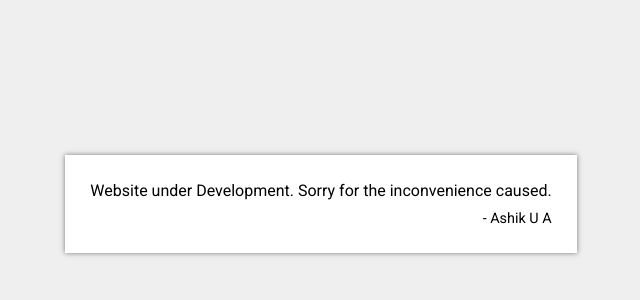
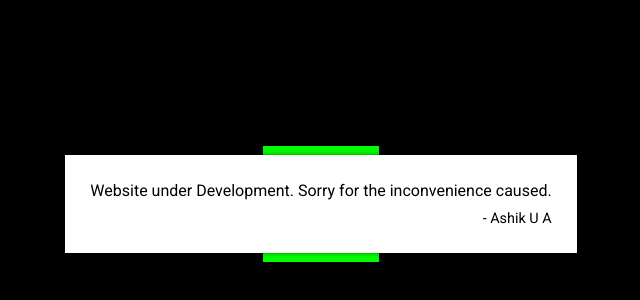
Before and after one commit to Ashik-U-A/Ashik-U-A.github.io, a website: page index.html in a window 1280 px wide. Shown: the part 196-496 px from the top of the page, without its empty margins (319-959 px from the left). Drawn offline with Linux system fonts and the light colour scheme.

Commit message:
Conversion of Scripts to Modules.
Async Module Loading (For Main Module).
Addition of Basic Scene , Camera and Renderer for the World.

```diff
--- a/index.html
+++ b/index.html
@@ -1,11 +1,11 @@
 <!DOCTYPE html>
 <html lang="en">
     <head>
-    <meta charset="UTF-8">
-    <meta name="viewport" content="width=device-width, initial-scale=1.0">
-    <meta http-equiv="X-UA-Compatible" content="ie=edge">
+        <meta charset="UTF-8" />
+        <meta name="viewport" content="width=device-width, initial-scale=1.0" />
+        <meta http-equiv="X-UA-Compatible" content="ie=edge" />
         <title>Portfolio | Ashik U A</title>
-    <link rel="stylesheet" href="./styles/general.css">
+        <link rel="stylesheet" href="./styles/general.css" />
     </head>
     <body>
         <div class="info">
@@ -13,14 +13,23 @@
             <span class="sign">- Ashik U A</span>
         </div>
 
+        <div class="world"></div>
+
+        <!-- The Pre Loader Section appears above anything in this page. The Script takes care of the functionality of this section -->
         <div class="pre-loader">
-        <div class="progress"><div class="bar" id="progress-bar"></div></div>
+            <div class="progress">
+                <div class="bar" id="progress-bar"></div>
+            </div>
             <p>Testing Libraries and Preloaders</p>
         </div>
 
-    <script src="./scripts/bootstrap.js"></script>
         <script>
+            (async () => {
+                const { bootstrap_libraries } = await import(
+                    "./scripts/bootstrap.js"
+                );
                 bootstrap_libraries();
+            })();
         </script>
     </body>
 </html>
--- a/scripts/bootstrap.js
+++ b/scripts/bootstrap.js
@@ -1,3 +1,5 @@
+import { world_creator } from "./world-creator.js";
+
 /**
  * Functions that affect the Pre-Loader phase of the page.
  */
@@ -26,13 +28,15 @@ function close_preloader() {
 /**
  * Functions that are the Core of the Page.
  */
-function bootstrap_libraries() {
+export function bootstrap_libraries() {
+    console.log("Bootstraping Started");
     fetch_lib("three.min.js", event => {
         update_progress((event.loaded / event.total) * 100);
     }).then(()=>{
         change_preloader_text("Pre-loader and Libraries tested. This site is under development");
         setTimeout(()=>{
             close_preloader();
+            world_creator.create_first_world();
         }, 800);
     });
 }
--- /dev/null
+++ b/scripts/world-creator.js
@@ -0,0 +1,33 @@
+const world = {
+    camera: null,
+    scene: null,
+    renderer: null
+};
+
+function create_first_world() {
+    console.log("Creating the 3D World");
+    world.scene = new THREE.Scene();
+    world.camera = new THREE.PerspectiveCamera(
+        75,
+        window.innerWidth / window.innerHeight,
+        0.1,
+        1000
+    );
+    world.renderer = new THREE.WebGLRenderer();
+    world.renderer.setSize(window.innerWidth, window.innerHeight);
+    document.body
+        .querySelector(".world")
+        .appendChild(world.renderer.domElement);
+
+    var geometry = new THREE.BoxGeometry(1, 1, 1);
+    var material = new THREE.MeshBasicMaterial({ color: 0x00ff00 });
+    var cube = new THREE.Mesh(geometry, material);
+    world.scene.add(cube);
+
+    world.camera.position.z = 5;
+    world.renderer.render(world.scene, world.camera);
+}
+
+export const world_creator = {
+    create_first_world: create_first_world
+};
--- a/styles/general.css
+++ b/styles/general.css
@@ -1,12 +1,13 @@
-@import url('https://fonts.googleapis.com/css?family=Roboto:300,400,700&display=swap');
+@import url("https://fonts.googleapis.com/css?family=Roboto:300,400,700&display=swap");
 
 * {
-    font-family: 'Roboto', sans-serif;
+    font-family: "Roboto", sans-serif;
     margin: 0;
     padding: 0;
 }
 
-html, body {
+html,
+body {
     height: 100%;
 }
 body {
@@ -18,11 +19,12 @@ body {
 .info {
     display: inline-block;
     padding: 2%;
-    box-shadow: 0 0 5px rgba(0,0,0,0.5);
+    box-shadow: 0 0 5px rgba(0, 0, 0, 0.5);
     align-self: center;
     justify-self: center;
     background: #fff;
     margin: auto 10%;
+    z-index: 900;
 }
 .info .sign {
     display: block;
@@ -43,14 +45,18 @@ body {
     flex-direction: column;
     align-items: center;
     justify-content: center;
-    box-shadow: 0 0 3px rgba(0,0,0,0.5);
+    box-shadow: 0 0 3px rgba(0, 0, 0, 0.5);
     transition: opacity 0.8s;
 }
 
 .pre-loader .progress {
     width: 80%;
     height: 1%;
-    background: linear-gradient(to bottom, rgba(130,130,130,0.2), rgba(130, 130, 130, 0.7));
+    background: linear-gradient(
+        to bottom,
+        rgba(130, 130, 130, 0.2),
+        rgba(130, 130, 130, 0.7)
+    );
     border-radius: 100px;
 }
 .pre-loader .progress .bar {
@@ -69,3 +75,13 @@ body {
     font-size: 0.8rem;
     transition: opacity 0.4s;
 }
+
+.world {
+    display: flex;
+    position: absolute;
+    top: 0;
+    left: 0;
+    z-index: 500;
+    height: 100%;
+    width: 100%;
+}
```
Lines whose indentation alone changed are shown as unchanged.
